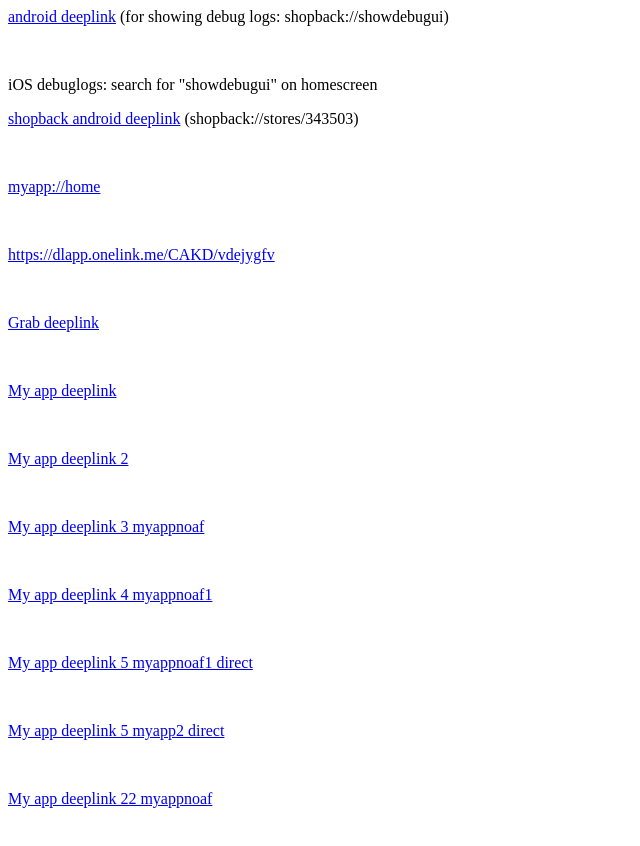
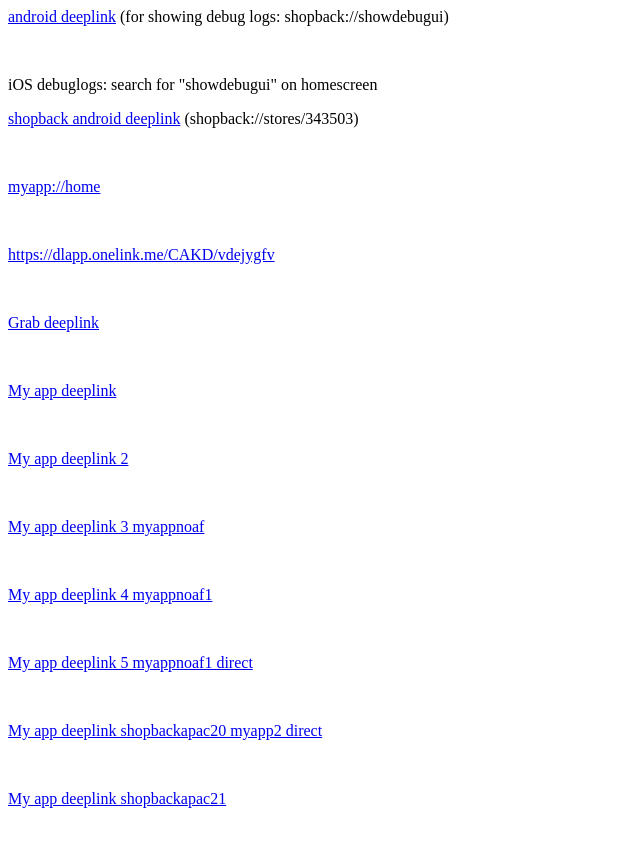
Before and after one commit to dahaiexp1/mypage, a plain HTML site: page sbtest.html in a window 1280 px wide. Shown: the whole page, without its empty margins (0-640 px from the left). Drawn offline with Linux system fonts and the light colour scheme.

Commit message:
Update sbtest.html

```diff
--- a/sbtest.html
+++ b/sbtest.html
@@ -15,9 +15,9 @@
   <p><a href="https://dlapp.onelink.me/CAKD/vdejygfv?clickref=1101lj6kgkQ3&pid=partnerize_int&c=ALL_PZ003_ALL-ALL_PAX_GF_ALL_010620_ALL_3PR__ALWAYSON_Partnerize&is_retargeting=true&af_dp=myappnoaf1://open?screenType=GRABFOOD&af_web_dp=https%3A%2F%2Fwww.grab.com%2Fdownload&af_adset=shopbackapac4&af_adset_id=1011l25878&af_ad_id=0&af_c_id=1101l855&af_siteid=&clickid=1101lj6kgkQ3&af_force_deeplink=true">My app deeplink 4 myappnoaf1</a></p> <br>
   <p><a href="myappnoaf1://open?screenType=GRABFOOD&af_web_dp=https%3A%2F%2Fwww.grab.com%2Fdownload&af_adset=shopbackapac5&af_adset_id=1011l25878&af_ad_id=0&af_c_id=1101l855&af_siteid=&clickid=1101lj6kgkQ3&af_force_deeplink=true">My app deeplink 5 myappnoaf1 direct</a></p> <br>
 
-    <p><a href="myapp2://open?screenType=GRABFOOD&af_web_dp=https%3A%2F%2Fwww.grab.com%2Fdownload&af_adset=shopbackapac20&af_adset_id=1011l25878&af_ad_id=0&af_c_id=1101l855&af_siteid=&clickid=1101lj6kgkQ3&af_force_deeplink=true">My app deeplink 5 myapp2 direct</a></p> <br>
+    <p><a href="myapp2://open?screenType=GRABFOOD&af_web_dp=https%3A%2F%2Fwww.grab.com%2Fdownload&af_adset=shopbackapac20&af_adset_id=1011l25878&af_ad_id=0&af_c_id=1101l855&af_siteid=&clickid=1101lj6kgkQ3&af_force_deeplink=true">My app deeplink shopbackapac20 myapp2 direct</a></p> <br>
 
-    <p><a href="https://dlapp.onelink.me/CAKD/vdejygfv?clickref=1101lj6kgkQ3&pid=partnerize_int&c=ALL_PZ003_ALL-ALL_PAX_GF_ALL_010620_ALL_3PR__ALWAYSON_Partnerize&is_retargeting=true&af_dp=myapp2://open?screenType=GRABFOOD&af_web_dp=https%3A%2F%2Fwww.grab.com%2Fdownload&af_adset=shopbackapac21&af_adset_id=1011l25878&af_ad_id=0&af_c_id=1101l855&af_siteid=&clickid=1101lj6kgkQ3&af_force_deeplink=true">My app deeplink 22 myappnoaf</a></p> <br>
+    <p><a href="https://dlapp.onelink.me/CAKD/vdejygfv?clickref=1101lj6kgkQ3&pid=partnerize_int&c=ALL_PZ003_ALL-ALL_PAX_GF_ALL_010620_ALL_3PR__ALWAYSON_Partnerize&is_retargeting=true&af_dp=myapp2://open?screenType=GRABFOOD&af_web_dp=https%3A%2F%2Fwww.grab.com%2Fdownload&af_adset=shopbackapac21&af_adset_id=1011l25878&af_ad_id=0&af_c_id=1101l855&af_siteid=&clickid=1101lj6kgkQ3&af_force_deeplink=true">My app deeplink shopbackapac21</a></p> <br>
 
 </body>
 </html>
```
